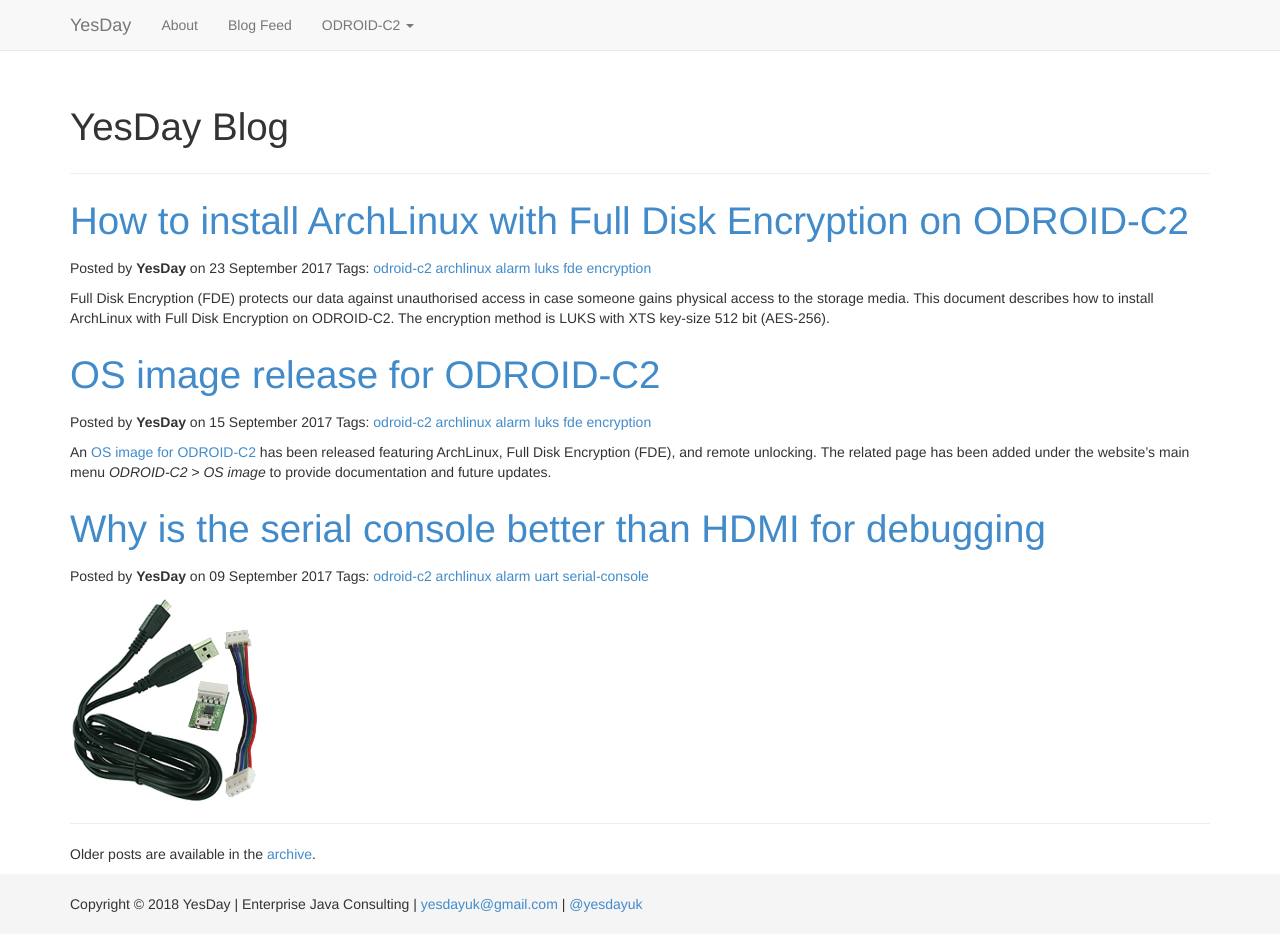
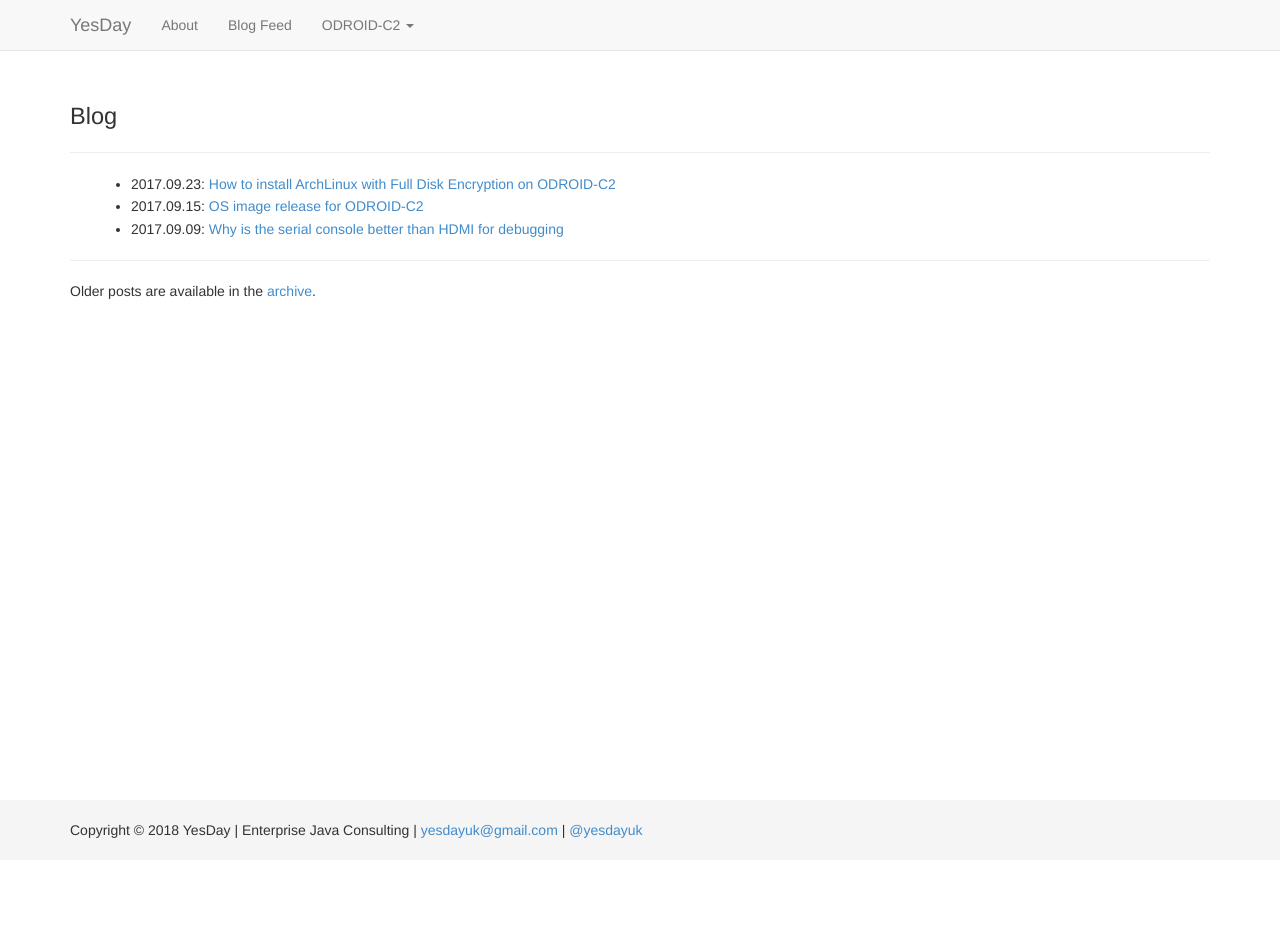
Before and after one commit to yesday/yesday.github.io, a plain HTML site: page index.html in a window 1280 px wide. After the commit the page ends 860 px from the top, so only its background shows below. Drawn offline with Linux system fonts and the light colour scheme.

Commit message:
updated blog entries layout on the index page

```diff
--- a/feed.xml
+++ b/feed.xml
@@ -6,8 +6,8 @@
     <atom:link href="http://yesday.github.io/feed.xml" rel="self" type="application/rss+xml" />
     <description>Web feed for the YesDay Blog</description>
     <language>en-gb</language>
-    <pubDate>Mon, 17 Sep 2018 22:37:26 +0100</pubDate>
-    <lastBuildDate>Mon, 17 Sep 2018 22:37:26 +0100</lastBuildDate>
+    <pubDate>Sun, 23 Sep 2018 19:26:09 +0100</pubDate>
+    <lastBuildDate>Sun, 23 Sep 2018 19:26:09 +0100</lastBuildDate>
 
     <item>
       <title>How to install ArchLinux with Full Disk Encryption on ODROID-C2</title>
--- a/index.html
+++ b/index.html
@@ -63,32 +63,29 @@
 	</div>
 		<div class="container">
 			<div class="page-header">
-				<h1>YesDay Blog</h1>
+				<h3>Blog</h3>
 			</div>
 
+		    <ul>
 			<div>
-				<a href='blog/2017/how-to-install-archlinux-with-full-disk-encryption-on-odroid-c2.html'><h1>How to install ArchLinux with Full Disk Encryption on ODROID-C2</h1></a>
-                Posted by <b>YesDay</b>
-                on <span>23 September 2017</span>
-                <span> Tags: <span> <a   href="tags/odroid-c2.html" class="" >odroid-c2</a></span><span> <a   href="tags/archlinux.html" class="" >archlinux</a></span><span> <a   href="tags/alarm.html" class="" >alarm</a></span><span> <a   href="tags/luks.html" class="" >luks</a></span><span> <a   href="tags/fde.html" class="" >fde</a></span><span> <a   href="tags/encryption.html" class="" >encryption</a></span></span></p>
-                <p>Full Disk Encryption (FDE) protects our data against unauthorised access in case someone gains physical access to the storage media. This document describes how to install ArchLinux with Full Disk Encryption on ODROID-C2. The encryption method is LUKS with XTS key-size 512 bit (AES-256).</p>
+                <li>
+                    <span>2017.09.23: </span>
+                    <a href="blog/2017/how-to-install-archlinux-with-full-disk-encryption-on-odroid-c2.html">How to install ArchLinux with Full Disk Encryption on ODROID-C2</a>
+                </li>
 			</div>
-
 			<div>
-				<a href='blog/2017/os-image-release-for-odroid-c2.html'><h1>OS image release for ODROID-C2</h1></a>
-                Posted by <b>YesDay</b>
-                on <span>15 September 2017</span>
-                <span> Tags: <span> <a   href="tags/odroid-c2.html" class="" >odroid-c2</a></span><span> <a   href="tags/archlinux.html" class="" >archlinux</a></span><span> <a   href="tags/alarm.html" class="" >alarm</a></span><span> <a   href="tags/luks.html" class="" >luks</a></span><span> <a   href="tags/fde.html" class="" >fde</a></span><span> <a   href="tags/encryption.html" class="" >encryption</a></span></span></p>
-                <p>An <a href="../../os-image-for-odroid-c2-featuring-archlinux-luks-full-disk-encryption-and-remote-unlocking.html">OS image for ODROID-C2</a> has been released featuring ArchLinux, Full Disk Encryption (FDE), and remote unlocking. The related page has been added under the website’s main menu <em>ODROID-C2 &gt; OS image</em> to provide documentation and future updates.</p>
+                <li>
+                    <span>2017.09.15: </span>
+                    <a href="blog/2017/os-image-release-for-odroid-c2.html">OS image release for ODROID-C2</a>
+                </li>
 			</div>
-
 			<div>
-				<a href='blog/2017/why-is-the-serial-console-better-than-hdmi-for-debugging.html'><h1>Why is the serial console better than HDMI for debugging</h1></a>
-                Posted by <b>YesDay</b>
-                on <span>09 September 2017</span>
-                <span> Tags: <span> <a   href="tags/odroid-c2.html" class="" >odroid-c2</a></span><span> <a   href="tags/archlinux.html" class="" >archlinux</a></span><span> <a   href="tags/alarm.html" class="" >alarm</a></span><span> <a   href="tags/uart.html" class="" >uart</a></span><span> <a   href="tags/serial-console.html" class="" >serial-console</a></span></span></p>
-                <p><span class="image"><img src="http://yesday.github.io/img/odroid-usb-uart-module-kit.jpg" alt="odroid usb uart module kit" width="190" height="190" title="USB-UART Module Kit"></span></p>
+                <li>
+                    <span>2017.09.09: </span>
+                    <a href="blog/2017/why-is-the-serial-console-better-than-hdmi-for-debugging.html">Why is the serial console better than HDMI for debugging</a>
+                </li>
 			</div>
+		    </ul>
 
 			<hr />
 
```
